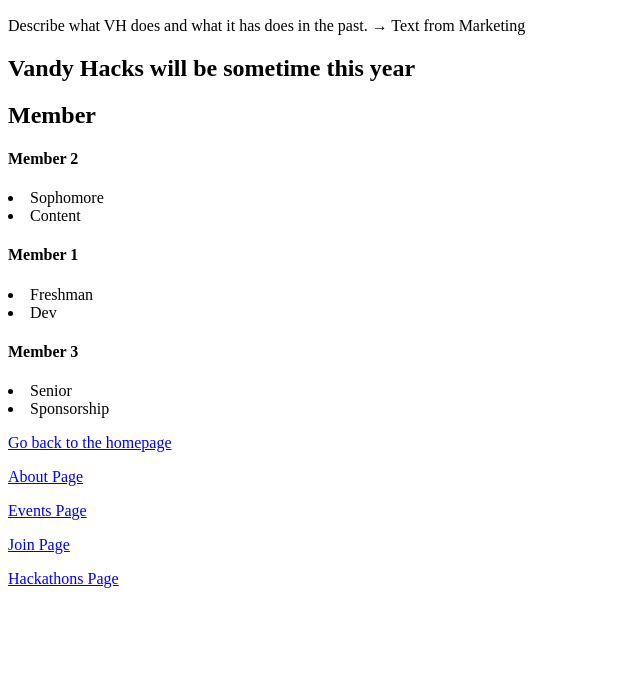
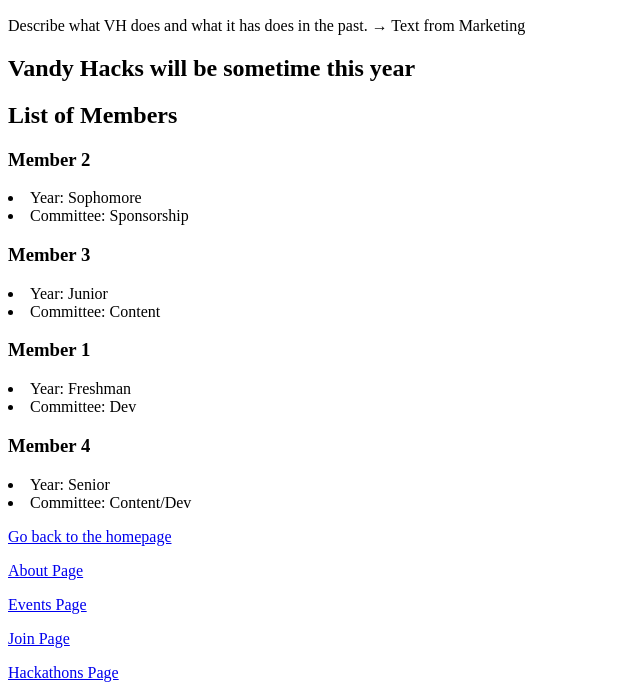
Before and after one commit to VandyHacks/cross-year-website, a Gatsby site: page /About in a window 1280 px wide. Shown: the part 110-808 px from the top of the page, without its empty margins (0-640 px from the left). Built offline with nearby package versions, Linux system fonts and the light colour scheme; Gatsby itself is replaced by a stand-in of ours.

Commit message:
added json

```diff
--- a/src/components/about/Members.tsx
+++ b/src/components/about/Members.tsx
@@ -1,26 +1,8 @@
 import React from "react"
+import member from "./members.json"
 
-enum Classification {Freshman = "Freshman", Sophomore = "Sophomore", Junior = "Junior", Senior = "Senior"};
-enum Committee {Dev = "Dev", Content = "Content", Sponsorship = "Sponsorship"};
-
-//some basic members to use
-const Member1 = {
-    name: 'Member 1',
-    classification: Classification.Freshman,
-    committee: Committee.Dev
-};
-
-const Member2 = {
-    name: 'Member 2',
-    classification: Classification.Sophomore,
-    committee: Committee.Content
-};
-
-const Member3 = {
-    name: 'Member 3',
-    classification: Classification.Senior,
-    committee: Committee.Sponsorship
-};
+// enum Classification {Freshman = "Freshman", Sophomore = "Sophomore", Junior = "Junior", Senior = "Senior"};
+// enum Committee {Dev = "Dev", Content = "Content", Sponsorship = "Sponsorship"};
 
 function randomizeMembers(array: object[]): object[] {
     for (let i = array.length - 1; i > 0; i--) {
@@ -30,29 +12,21 @@
     return array;
 }
 
-function traversal(item: object, index:number){
-    <div>
-        <var>item.name</var>
-    </div>
-}
-
-//Member array object
-let memberArray: object[];
-memberArray = [Member1, Member2, Member3];
 //random array Object
 let randomArray: object[];
-randomArray = randomizeMembers(memberArray);
+randomArray = randomizeMembers(member);
 
 //randomizing through array
 const Members = () => (
     <div>
-        <h2>Member</h2>
+        <h2>List of Members</h2>
         <p>
             {randomArray.map((value, index) => {
                 return (
                 <p key={index}>
-                    <h4>{value.name}</h4><li>{value.classification}</li>
-                    <li>{value.committee}</li></p>
+                    <h3>{value.name}</h3>
+                    <li>Year: {value.classification}</li>
+                    <li>Committee: {value.committee}</li></p>
                 )
             })}
         </p>
--- /dev/null
+++ b/src/components/about/members.json
@@ -0,0 +1,22 @@
+[
+    {
+        "name": "Member 1",
+        "classification": "Freshman",
+        "committee": "Dev"
+    },
+    {
+        "name": "Member 2",
+        "classification": "Sophomore",
+        "committee": "Sponsorship"
+    },
+    {
+        "name": "Member 3",
+        "classification": "Junior",
+        "committee": "Content"
+    },
+    {
+        "name": "Member 4",
+        "classification": "Senior",
+        "committee": "Content/Dev"
+    }
+]
--- a/src/pages/Events.tsx
+++ b/src/pages/Events.tsx
@@ -6,8 +6,7 @@
 const Events = () => (
     <div>
         <h1>Events Page</h1>
-        <EventsBox Title="Event 1" Description="Something happened here"></EventsBox>
-        <EventsBox Title="Event 2" Description="Something happened here"></EventsBox>
+        <EventsBox />
         <PageLinks />
     </div>
 )
```
Also changed, not shown: src/components/events/eventBox.tsx (+15 -8 lines), src/components/events/events.json (added, +12 -0 lines).
